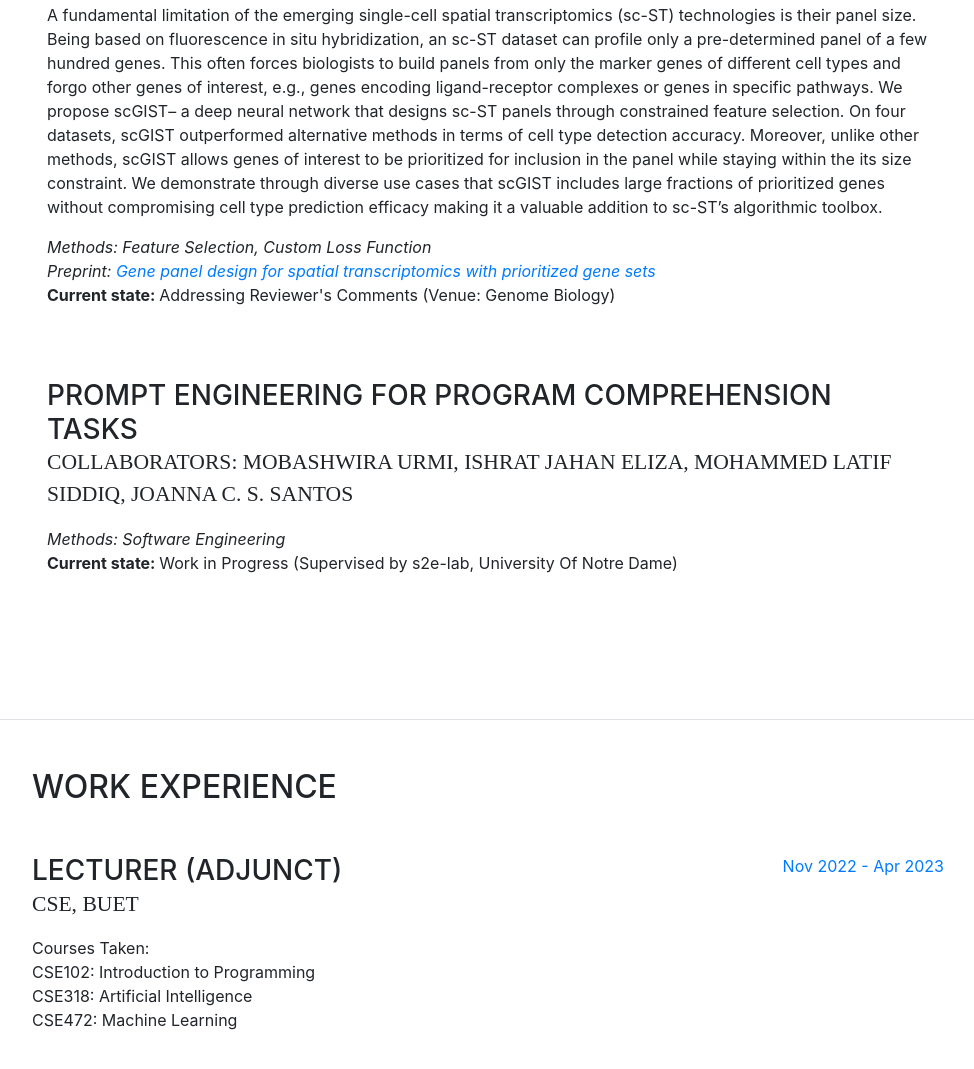
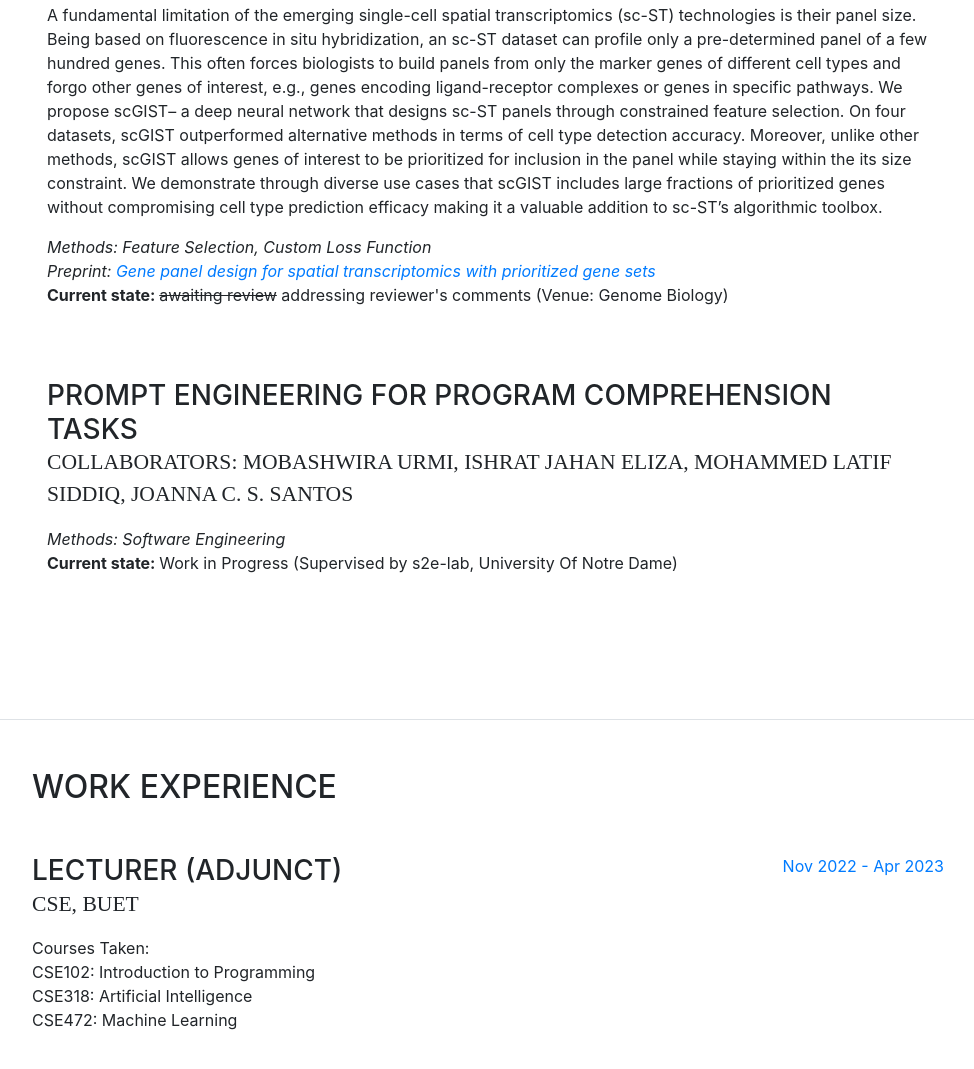
Before and after one commit to inferiorzoned/inferiorzoned.github.io, a website with bundled scripts: page index.html in a window 1280 px wide. Shown: the part 2718-3787 px from the top of the page, without its empty margins (288-1262 px from the left). Built offline with nearby package versions, Linux system fonts and the light colour scheme; some icons are missing; a web font is replaced by a local one.

Commit message:
add review state

```diff
--- a/index.html
+++ b/index.html
@@ -251,7 +251,7 @@
                     <br>
 
                         <p> <strong>Current state: </strong>
-                          Addressing Reviewer's Comments (Venue: Genome Biology)
+                          <s>awaiting review</s> addressing reviewer's comments (Venue: Genome Biology)
                         </p>
 				        <!-- </div> -->
 				        <!-- <div class="col-lg-4 col-md-4 col-sm-12">
```
